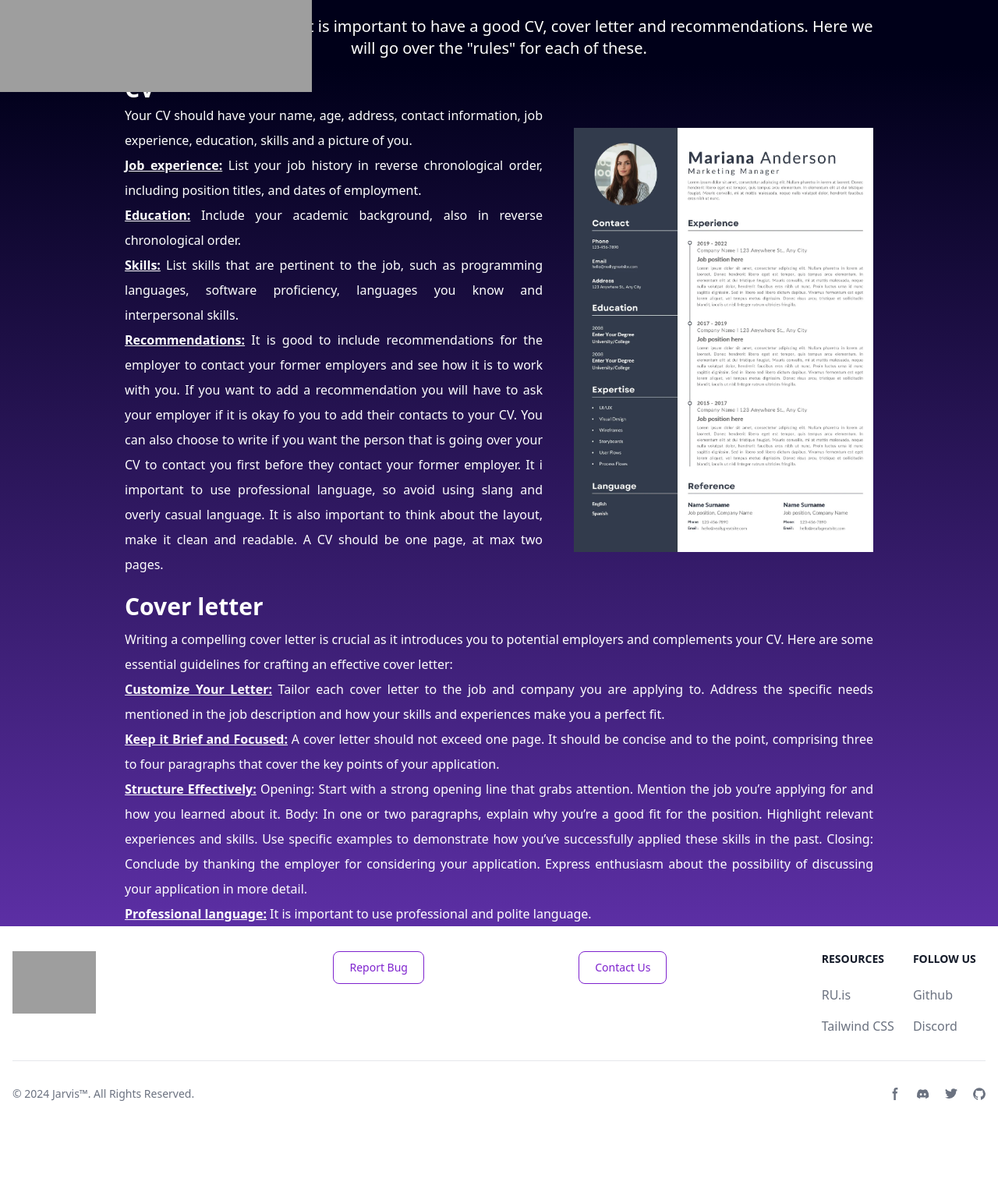
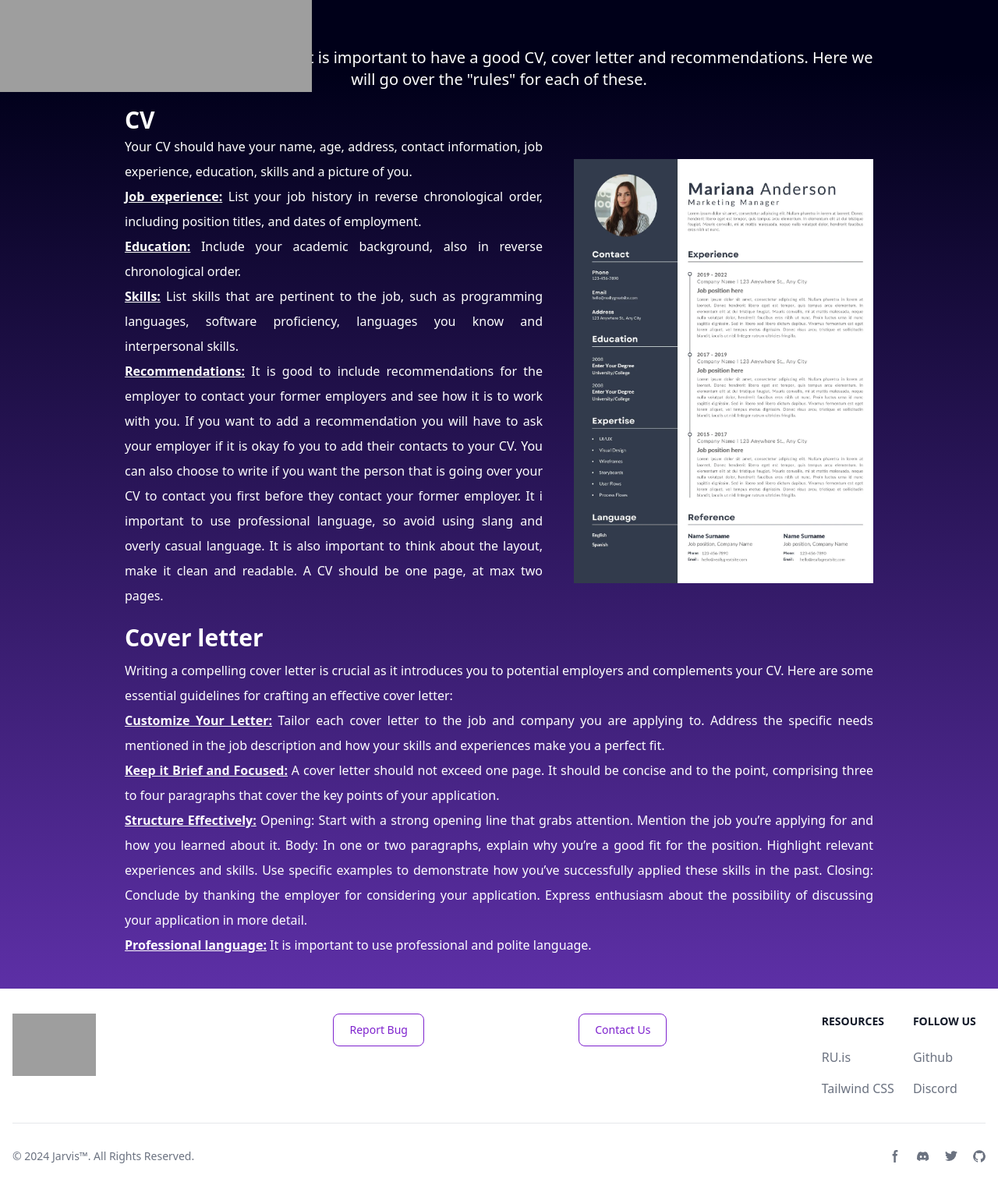
Before and after one commit to milosptr/verklegt-namskeid-2, a Django app: page /application-guide in a window 1280 px wide. Shown: the part 84-1609 px from the top of the page at 78% size. Before the commit the page ends 1496 px from the top, so only its background shows below. Run offline with Django 5.2, Linux system fonts and the light colour scheme; parts of the project's set-up code (start-up, migrations or seed data) failed here and were passed over; some libraries are stand-ins or nearby versions; grey boxes are pictures that could not be loaded.

Commit message:
add default spacing for main

```diff
--- a/src/templates/common/base.html
+++ b/src/templates/common/base.html
@@ -19,7 +19,7 @@
 <body>
 {% include "common/header.html" %}
 
-<main class="mx-auto max-w-screen-xl">
+<main class="mx-auto max-w-screen-xl py-10">
 {% block content %}{% endblock %}
 </main>
 
```
